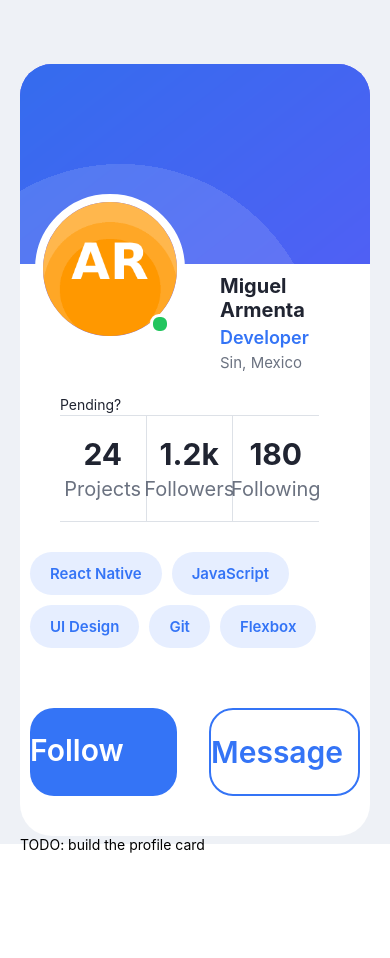
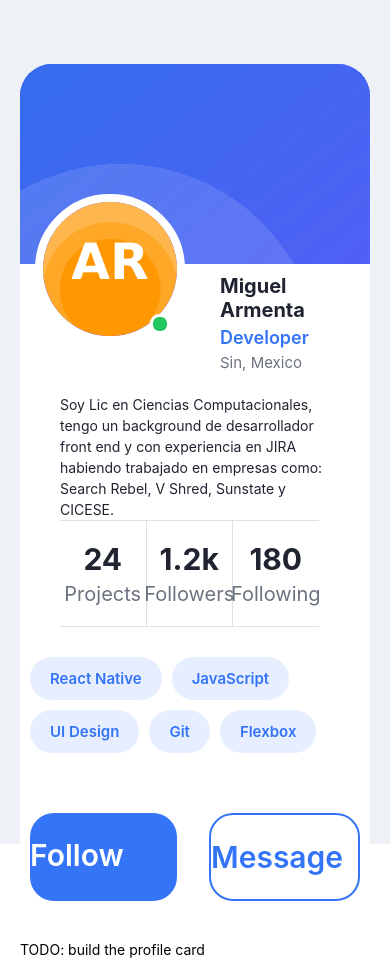
Before and after one commit to jesus1497/studentAppTask1, a React Native app: screen / in a window 390 px wide. Before the commit the page ends 853 px from the top, so only its background shows below. Built offline with nearby package versions, Linux system fonts and the light colour scheme.

Commit message:
added Bio

```diff
--- a/App.js
+++ b/App.js
@@ -39,7 +39,7 @@ export default function App() {
             </View>
           </View>
           <View style={styles.profileHeader}>
-            <Text style={styles.bio}>Pending?</Text>
+            <Text style={styles.bio}>Soy Lic en Ciencias Computacionales, tengo un background de desarrollador front end y con experiencia en JIRA habiendo trabajado en empresas como: Search Rebel, V Shred, Sunstate y CICESE.</Text>
           </View>
           {/*Estadisticas*/}
           <View style={styles.statsRow}>
```
